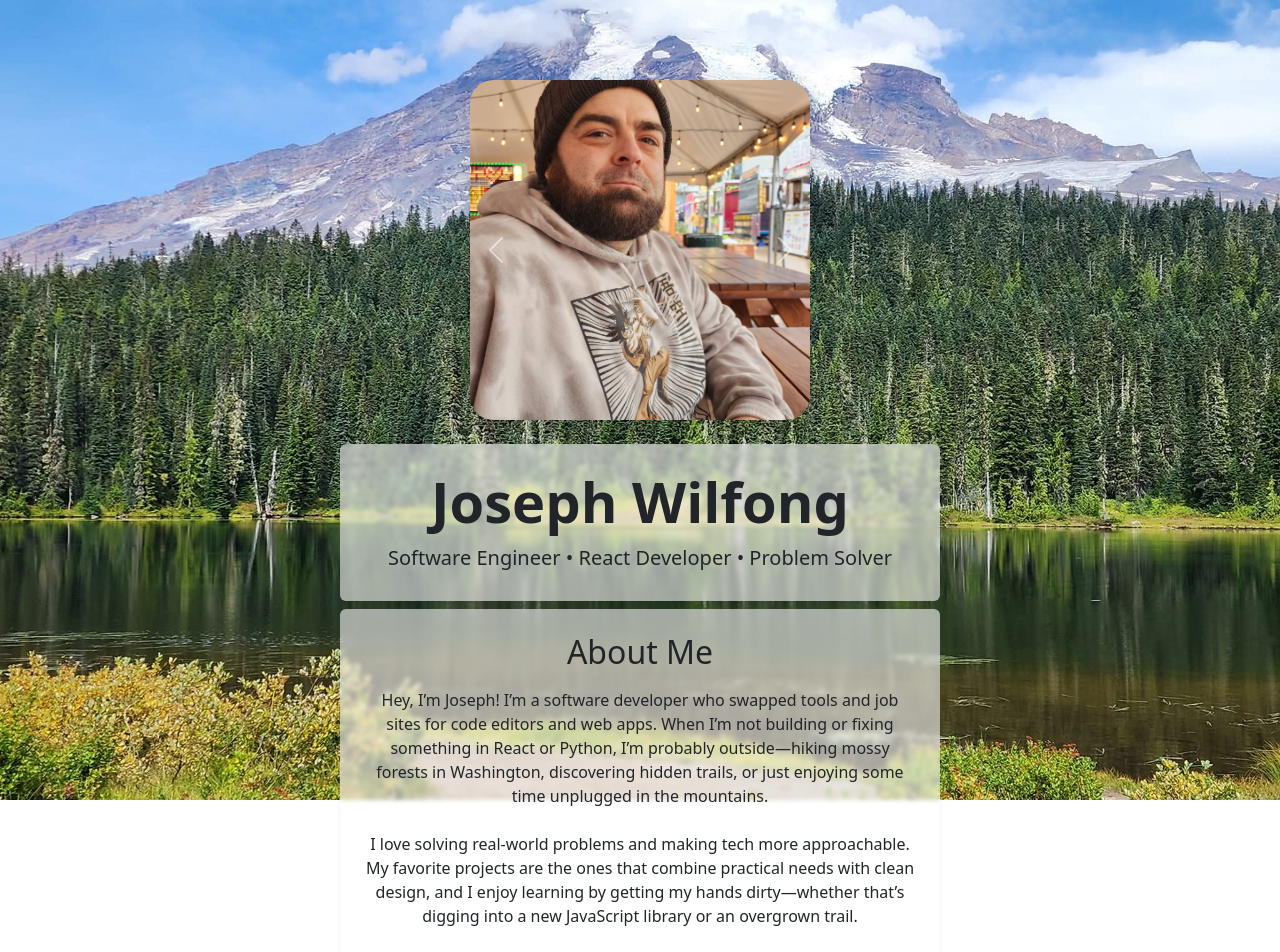
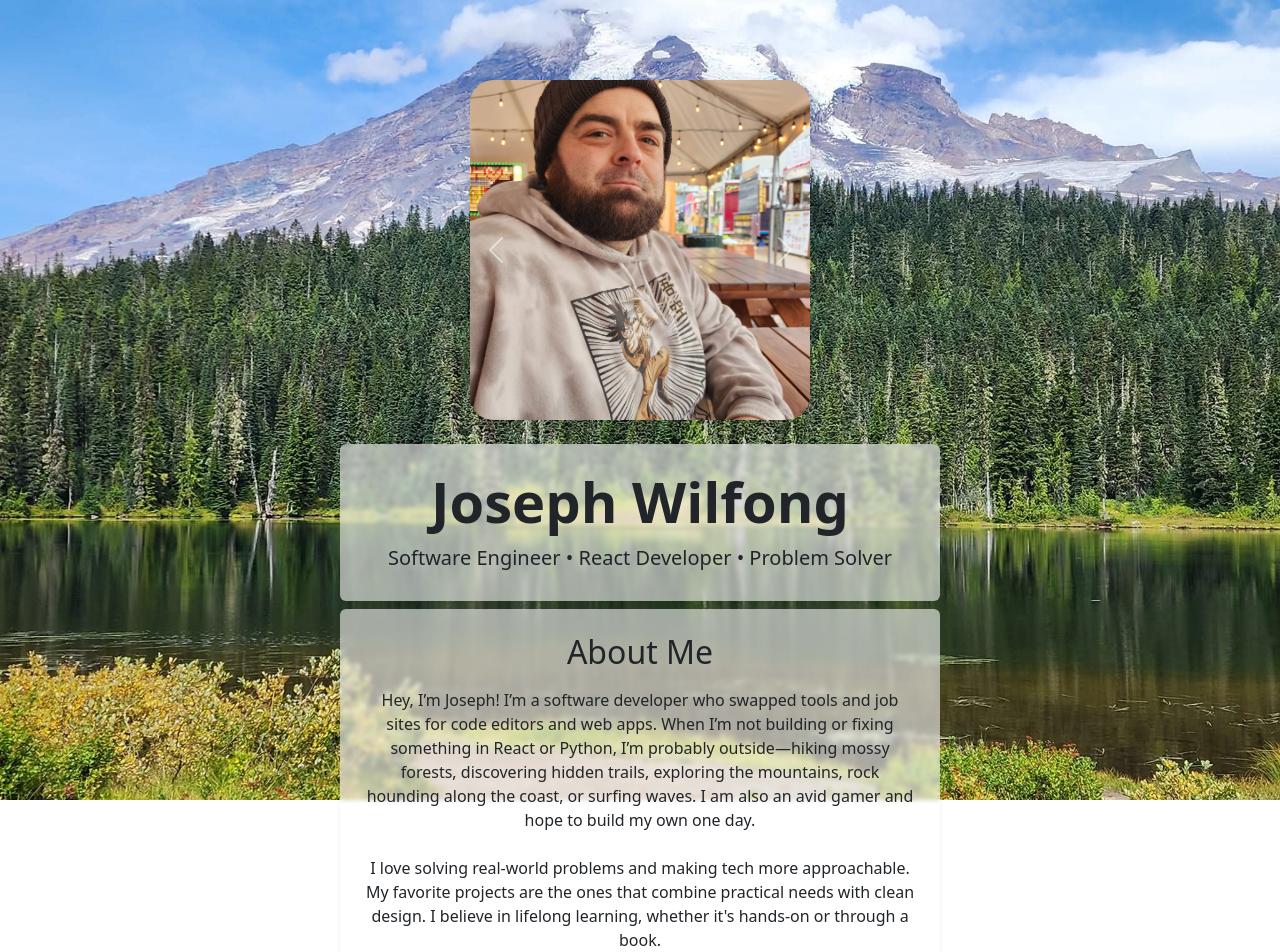
Before and after one commit to jcarenza67/Portfolio-Site, a React (Vite) app: page / in a window 1280 px wide. Shown: the top 952 px of the page. Built offline with nearby package versions, Linux system fonts and the light colour scheme.

Commit message:
adjusted about me

```diff
--- a/src/App.jsx
+++ b/src/App.jsx
@@ -108,11 +108,9 @@ function App() {
         <div className="card border-0 shadow-sm p-4 mx-auto" style={{ maxWidth: 600 }}>
         <h2 className="mb-3">About Me</h2>
         <p>
-            Hey, I’m Joseph! I’m a software developer who swapped tools and job sites for code editors and web apps. When I’m not building or fixing something in React or Python, I’m probably outside—hiking mossy forests in Washington, discovering hidden trails, or just enjoying some time unplugged in the mountains.
+            Hey, I’m Joseph! I’m a software developer who swapped tools and job sites for code editors and web apps. When I’m not building or fixing something in React or Python, I’m probably outside—hiking mossy forests, discovering hidden trails, exploring the mountains, rock hounding along the coast, or surfing waves. I am also an avid gamer and hope to build my own one day.
             <br /><br />
-            I love solving real-world problems and making tech more approachable. My favorite projects are the ones that combine practical needs with clean design, and I enjoy learning by getting my hands dirty—whether that’s digging into a new JavaScript library or an overgrown trail.
-            <br /><br />
-            Most of the photos here are from my hikes and adventures around the Pacific Northwest, which is where I call home.
+            I love solving real-world problems and making tech more approachable. My favorite projects are the ones that combine practical needs with clean design. I believe in lifelong learning, whether it's hands-on or through a book.
             </p>
         </div>
     </motion.section>
```
